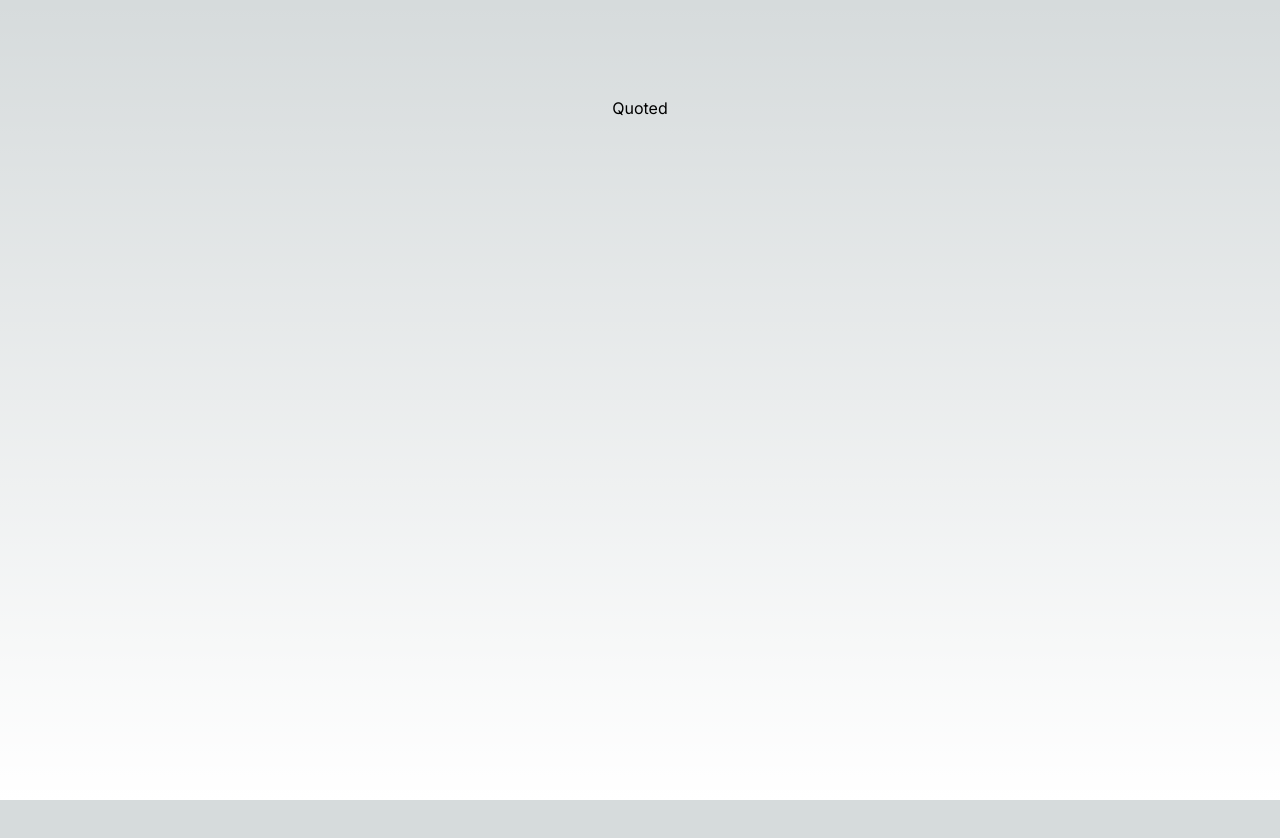
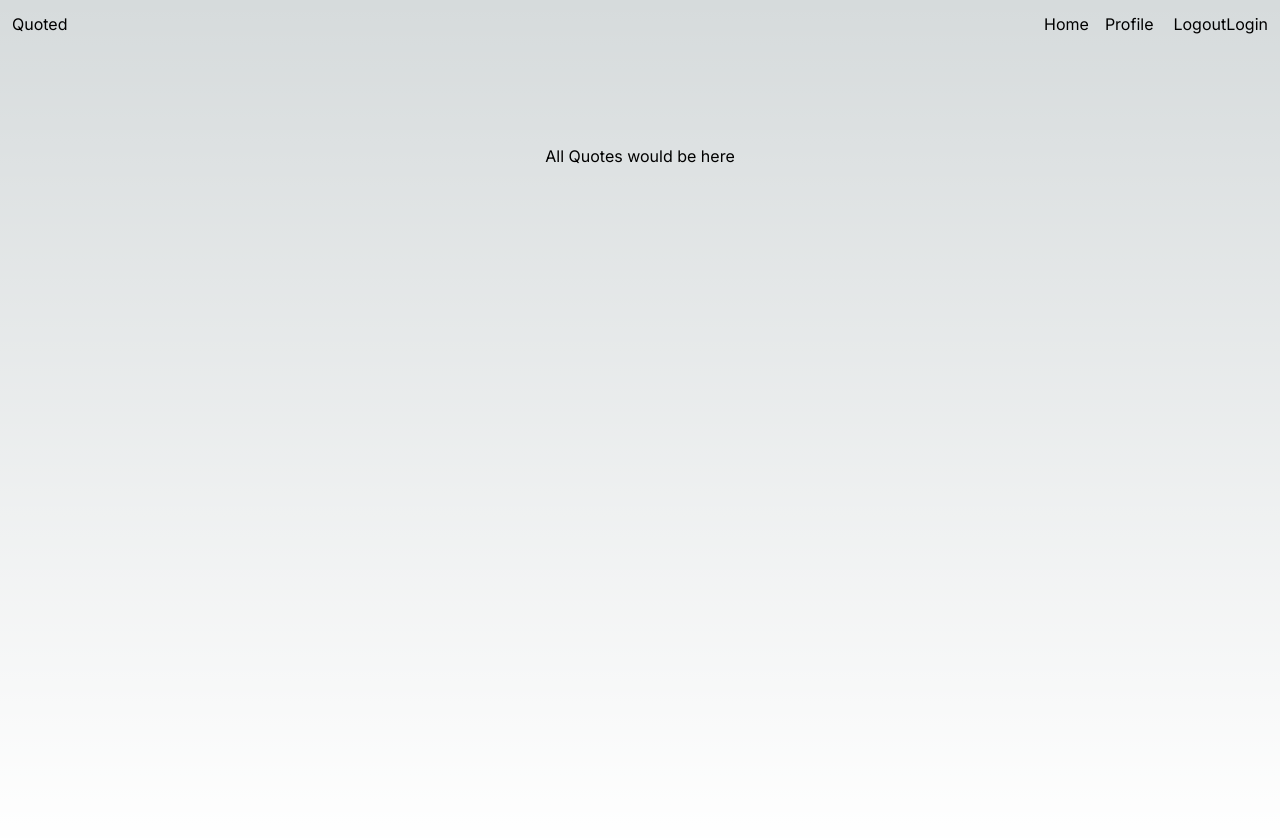
Before and after one commit to AnastasiiaAsti/quoted, a Next.js app: page / in a window 1280 px wide. Shown: the top 838 px of the page. Before the commit the page ends 800 px from the top, so only its background shows below. Built offline with nearby package versions, Linux system fonts and the light colour scheme.

Commit message:
adds navigation

```diff
--- a/package.json
+++ b/package.json
@@ -9,10 +9,11 @@
     "lint": "next lint"
   },
   "dependencies": {
-    "@types/node": "20.3.1",
-    "@types/react": "18.2.13",
+    "@types/node": "^20.3.1",
+    "@types/react": "^18.2.13",
     "@types/react-dom": "18.2.6",
     "autoprefixer": "10.4.14",
+    "dotenv": "^16.3.1",
     "firebase": "^9.22.2",
     "next": "13.4.6",
     "postcss": "8.4.24",
--- a/src/app/layout.tsx
+++ b/src/app/layout.tsx
@@ -1,11 +1,11 @@
 import './globals.css'
 import { Inter } from 'next/font/google'
+import  Navigation  from '../components/Navigation'
 
 const inter = Inter({ subsets: ['latin'] })
 
 export const metadata = {
-  title: 'Create Next App',
-  description: 'Generated by create next app',
+  title: 'Quoted',
 }
 
 export default function RootLayout({
@@ -15,7 +15,10 @@ export default function RootLayout({
 }) {
   return (
     <html lang="en">
-      <body className={inter.className}>{children}</body>
+      <body className={inter.className}>
+        <Navigation/>
+        {children}
+      </body>
     </html>
   )
 }
--- a/src/app/page.tsx
+++ b/src/app/page.tsx
@@ -1,9 +1,7 @@
-import Image from 'next/image'
-
 export default function Home() {
   return (
     <main className="flex min-h-screen flex-col items-center justify-between p-24">
-     <h1>Quoted</h1>
+      <h1>All Quotes would be here</h1>
     </main>
   )
 }
--- /dev/null
+++ b/src/components/Navigation.tsx
@@ -0,0 +1,35 @@
+'use client';
+import Link from "next/link";
+import { useRouter } from "next/navigation";
+
+export default function Navigation() {
+    const router = useRouter();
+
+    return (
+        <div className="py-3">
+            <nav className="container mx-auto flex flex-row items-center justify-between">
+                <h1 className="px-3">
+                    <Link href="/">
+                        Quoted
+                    </Link>
+                </h1>
+                <ul className="flex flex-row items-center justify-between">
+                    <li className="px-2">
+                        <Link href="/">
+                            Home
+                        </Link>
+                    </li>
+                    <li className="px-2">
+                        <Link href="/profile">
+                            Profile
+                        </Link>
+                    </li>
+                    <li className="px-3">
+                        <button>Logout</button>
+                        <Link href="/login">Login</Link>
+                    </li>
+                </ul>
+            </nav>
+        </div>
+    );
+};
```
Also changed, not shown: 1 other file (tests, documents, lock files or other folders).
